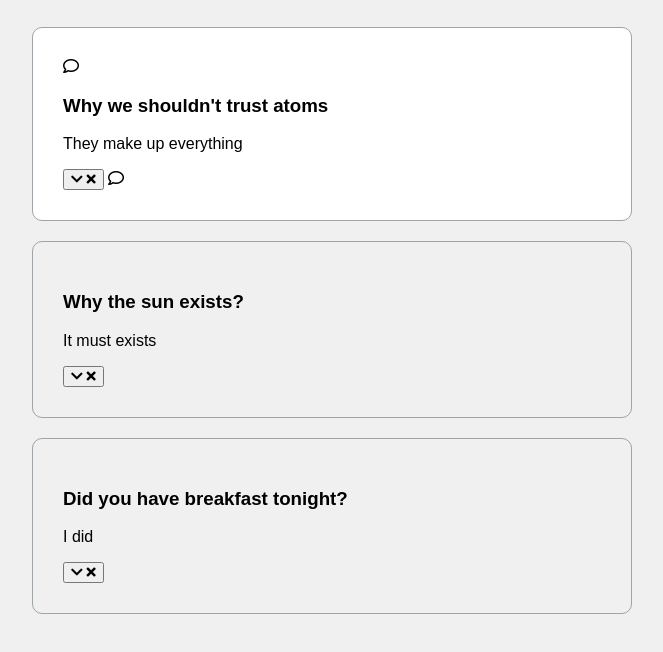
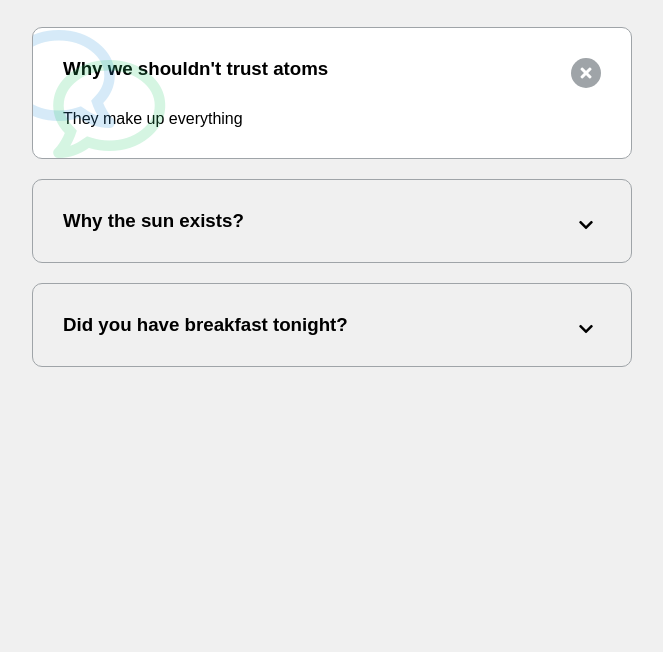
Before and after one commit to osdifera/50days, a plain HTML site: page P12/index.html in a window 1280 px wide. Shown: the part 90-742 px from the top of the page, without its empty margins (308-971 px from the left). Drawn offline with Linux system fonts and the light colour scheme; a web font is replaced by a local one.

Commit message:
chore: completing css for P12

```diff
--- a/P12/index.html
+++ b/P12/index.html
@@ -24,7 +24,7 @@
                 <p class="faq-text">
                     They make up everything
                 </p>
-                <button>
+                <button class="faq-toggle">
                     <i class="fas fa-chevron-down"></i>
                     <i class="fas fa-times"></i>
                 </button>
@@ -36,7 +36,7 @@
                 <p class="faq-text">
                     It must exists
                 </p>
-                <button>
+                <button class="faq-toggle">
                     <i class="fas fa-chevron-down"></i>
                     <i class="fas fa-times"></i>
                 </button>
@@ -48,7 +48,7 @@
                 <p class="faq-text">
                     I did
                 </p>
-                <button>
+                <button class="faq-toggle">
                     <i class="fas fa-chevron-down"></i>
                     <i class="fas fa-times"></i>
                 </button>
--- a/P12/style.css
+++ b/P12/style.css
@@ -38,4 +38,69 @@ h1 {
 .faq.active::before, .faq.active::after {
     content: '\f075';
     font-family: 'Font Awesome 5 Free';
+    color:#2ecc71;
+    font-size: 7rem;
+    position: absolute;
+    opacity: 0.2;
+    top: 20px;
+    left: 20px;
+    z-index: 0;
 }
+
+.faq.active::before {
+    color: #3498db;
+    top: -10px;
+    left: -30px;
+    transform: rotateY(180deg);
+}
+
+.faq-title {
+    margin: 0 35px 0 0;
+}
+
+.faq-text {
+    display: none;
+    margin: 30px 0 0;
+}
+
+.faq.active .faq-text {
+    display: block;
+}
+
+.faq-toggle {
+    background-color: transparent;
+    border: 0;
+    border-radius: 50%;
+    cursor: pointer;
+    display: flex;
+    align-items: center;
+    justify-content: center;
+    font-size: 16px;
+    padding: 0;
+    position: absolute;
+    top: 30px;
+    right: 30px;
+    height: 30px;
+    width: 30px;
+}
+
+.faq-toggle:focus {
+    outline: 0;
+}
+
+.faq-toggle .fa-times {
+    display: none;
+}
+
+.faq.active .faq-toggle .fa-times {
+    color: #fff;
+    display: block;
+}
+
+.faq.active .faq-toggle .fa-chevron-down {
+    display: none;
+}
+
+.faq.active .faq-toggle {
+    background-color: #9fa4a8;
+}
```
